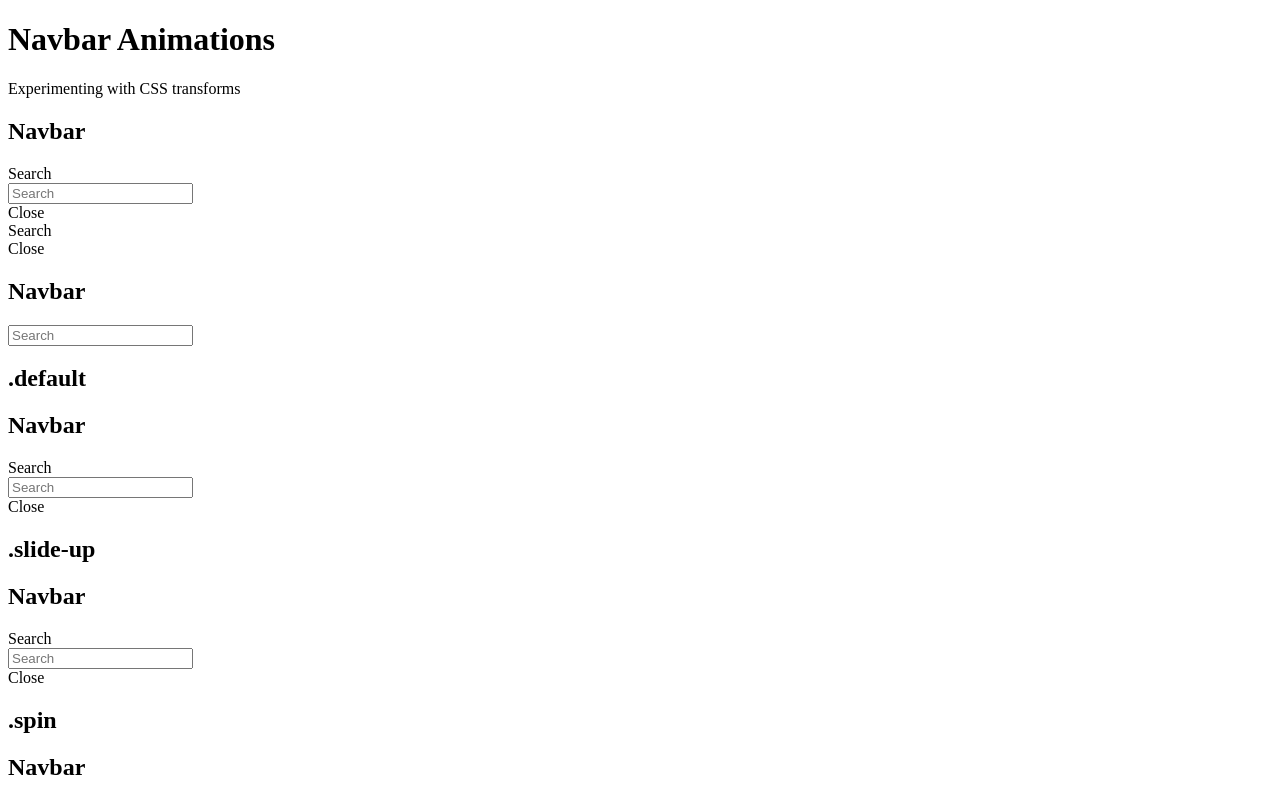
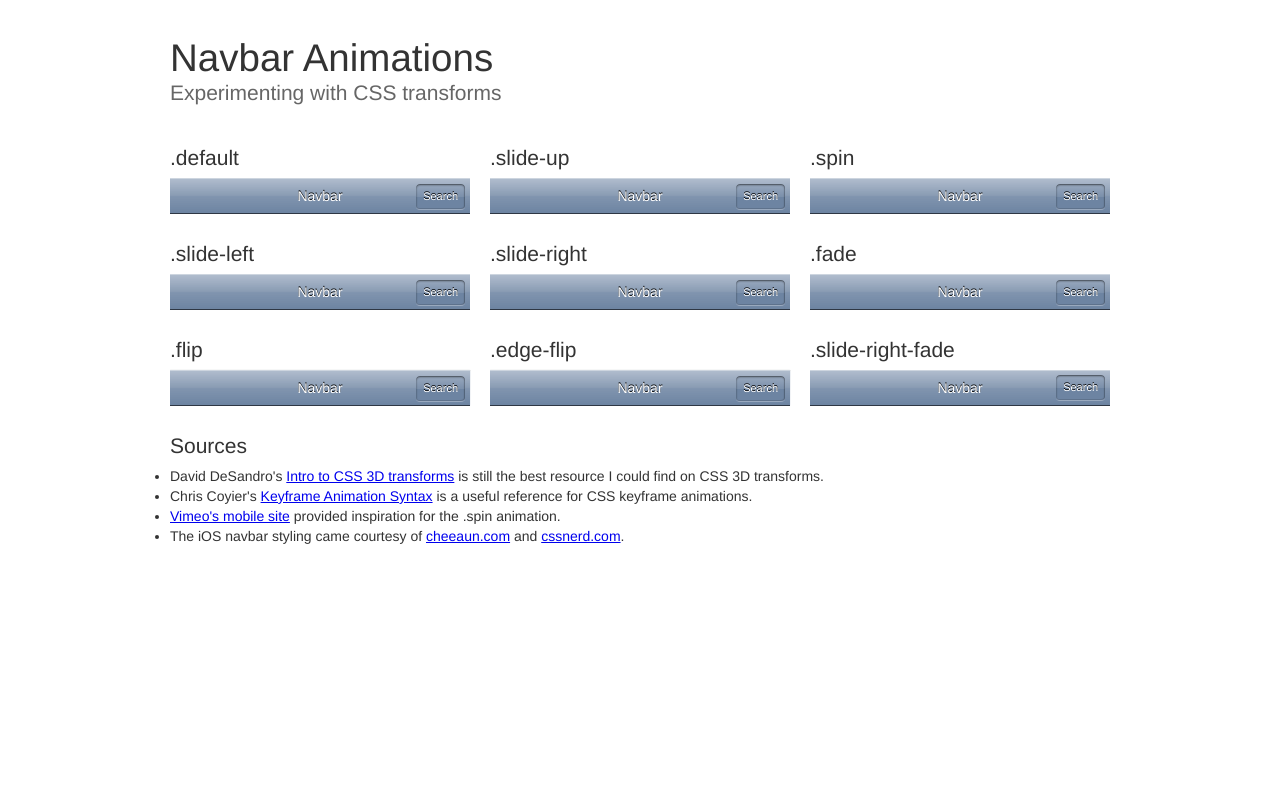
Before and after one commit to jadimmock/navbar-animations, a plain HTML site: page index.html in a window 1280 px wide. Shown: the top 798 px of the page. Drawn offline with Linux system fonts and the light colour scheme; the site is published under a folder, as on GitHub Pages, so addresses that start at the root find nothing.

Commit message:
Updated the relative CSS path

```diff
--- a/index.html
+++ b/index.html
@@ -4,8 +4,8 @@
 <head>
   <title>Navbar Animations</title>
   <meta name="viewport" content="width=device-width, initial-scale=1.0">
-  <link rel="stylesheet" media="screen" href="/css/base.css" >
-  <link rel="stylesheet" media="screen" href="/css/transitions.css" >
+  <link rel="stylesheet" media="screen" href="css/base.css" >
+  <link rel="stylesheet" media="screen" href="css/transitions.css" >
 </head>
 
 <body>
```
